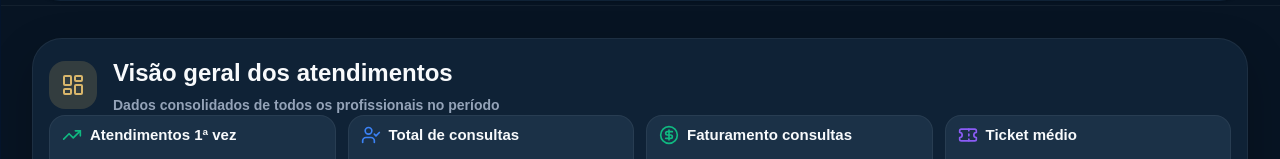
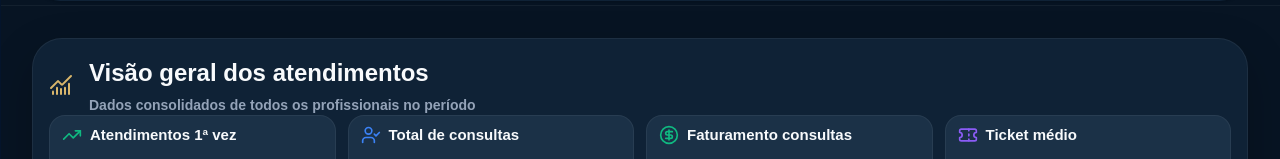
Before and after one commit to thayanasalesintitutorr-bot/criare-dashboard, a Next.js app: page /funil in a window 1280 px wide. Shown: the part 145-304 px from the top of the page. Built offline with nearby package versions, Linux system fonts and the light colour scheme; no server answers; the database is empty.

Commit message:
ajuste cumprimento

```diff
--- a/src/app/dashboard/page.tsx
+++ b/src/app/dashboard/page.tsx
@@ -242,7 +242,9 @@ function GroupCard({
   return (
     <section className={`rounded-[24px] ${isMobile ? 'p-6' : 'px-4 py-2'} ${cardBg()}`}>
       <div className={`${isMobile ? 'mb-5' : 'mb-2'} flex items-center gap-3`}>
-  {icon}
+  <div className="text-[#D7B46A]">
+    {icon}
+  </div>
 
   <h3
     className={`
--- a/src/app/funil/page.tsx
+++ b/src/app/funil/page.tsx
@@ -15,7 +15,7 @@ import {
   ClipboardList,
   CalendarX2,
   CalendarClock,
-  LayoutDashboard,
+  ChartNoAxesCombined,
 } from 'lucide-react'
 
 type DashboardResponse = {
@@ -281,9 +281,9 @@ const ticketMedioConsultaComReabord =
     <div className="space-y-5">
 <section className={`rounded-[30px] border border-[color:var(--border)] bg-[var(--card)] p-4 text-[var(--foreground)] shadow-[var(--card-shadow)]`}>
   <div className="flex items-center gap-4">
-  <div className="flex h-12 w-12 shrink-0 items-center justify-center rounded-2xl bg-[var(--accent)]/18">
-    <LayoutDashboard className="h-6 w-6 text-[var(--accent)]" />
-  </div>
+ <div className="flex shrink-0 items-center justify-center">
+  <ChartNoAxesCombined className="h-6 w-6 text-[var(--accent)]" />
+</div>
 
   <div>
     <h2 className="text-[24px] font-black text-[var(--foreground)]">
```
